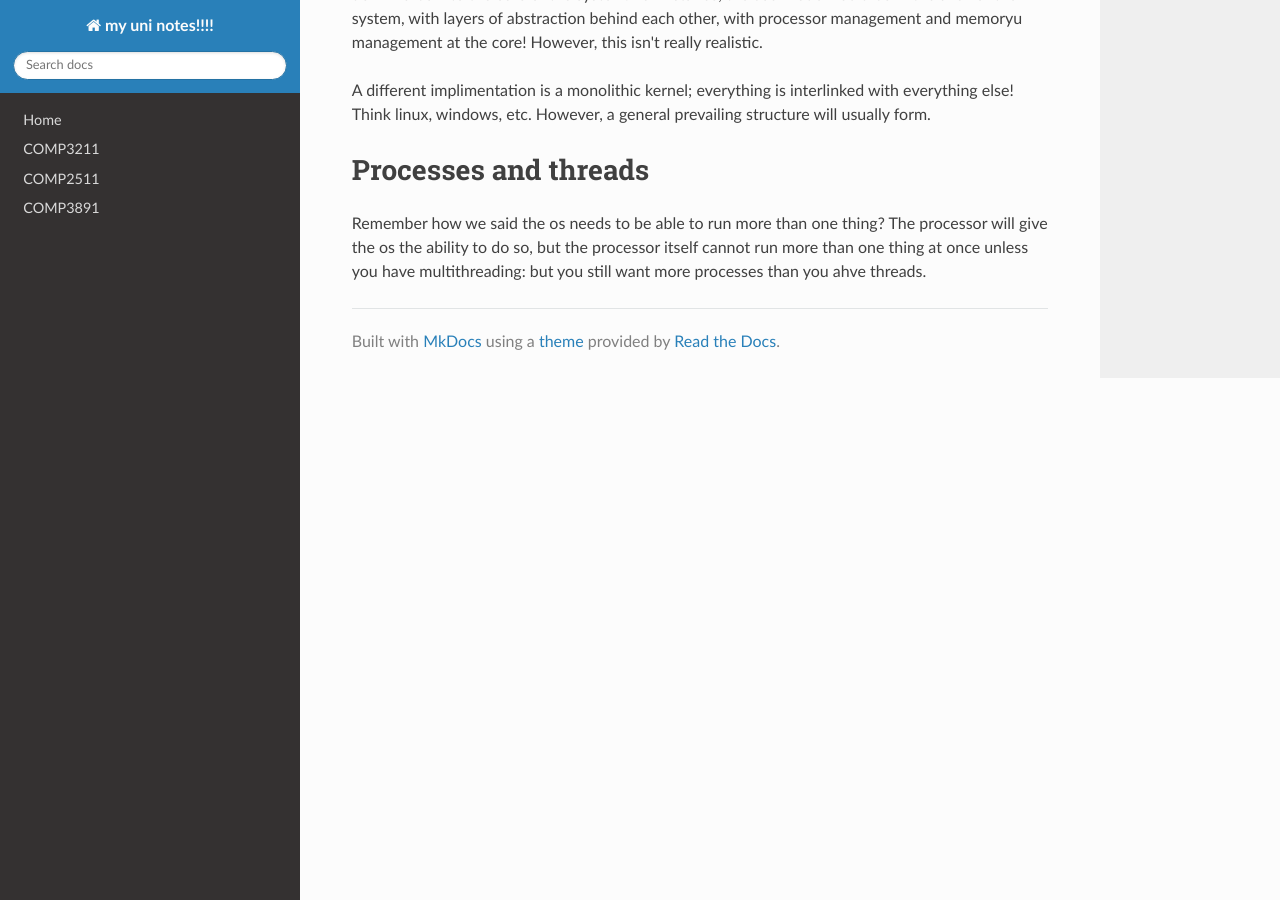
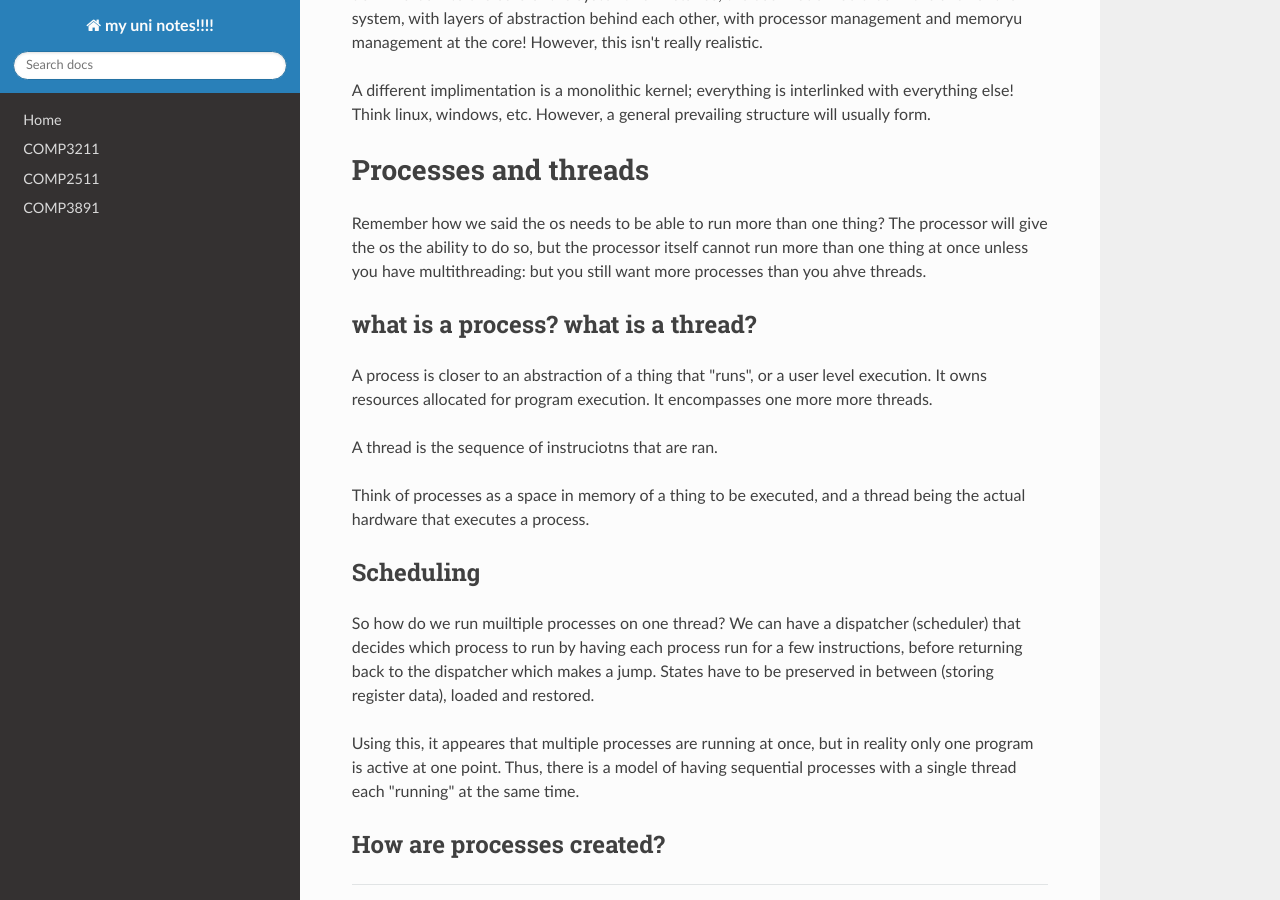
Before and after one commit to suwuako/uni, an MkDocs documentation site: the page built from docs/comp3891/w1.md, in a window 1280 px wide and 900 px high, scrolled down 937 px. Built offline with MkDocs 1.6.1, drawn with Linux system fonts in a browser that asks for light colours; nearby versions of some CDN libraries.

Commit message:
update processes docs

```diff
--- a/docs/comp3891/w1.md
+++ b/docs/comp3891/w1.md
@@ -50,3 +50,26 @@ Remember how we said the os needs to be able to run more than one thing? The pro
 will give the os the ability to do so, but the processor itself cannot run more than one
 thing at once unless you have multithreading: but you still want more processes than you
 ahve threads.
+
+## what is a process? what is a thread?
+
+A process is closer to an abstraction of a thing that "runs", or a user level execution.
+It owns resources allocated for program execution. It encompasses one more more threads.
+
+A thread is the sequence of instruciotns that are ran.
+
+Think of processes as a space in memory of a thing to be executed, and a thread being the
+actual hardware that executes a process.
+
+## Scheduling
+
+So how do we run muiltiple processes on one thread? We can have a dispatcher (scheduler)
+that decides which process to run by having each process run for a few instructions,
+before returning back to the dispatcher which makes a jump. States have to be preserved in
+between (storing register data), loaded and restored.
+
+Using this, it appeares that multiple processes are running at once, but in reality only
+one program is active at one point. Thus, there is a model of having sequential processes
+with a single thread each "running" at the same time.
+
+## How are processes created?
```
